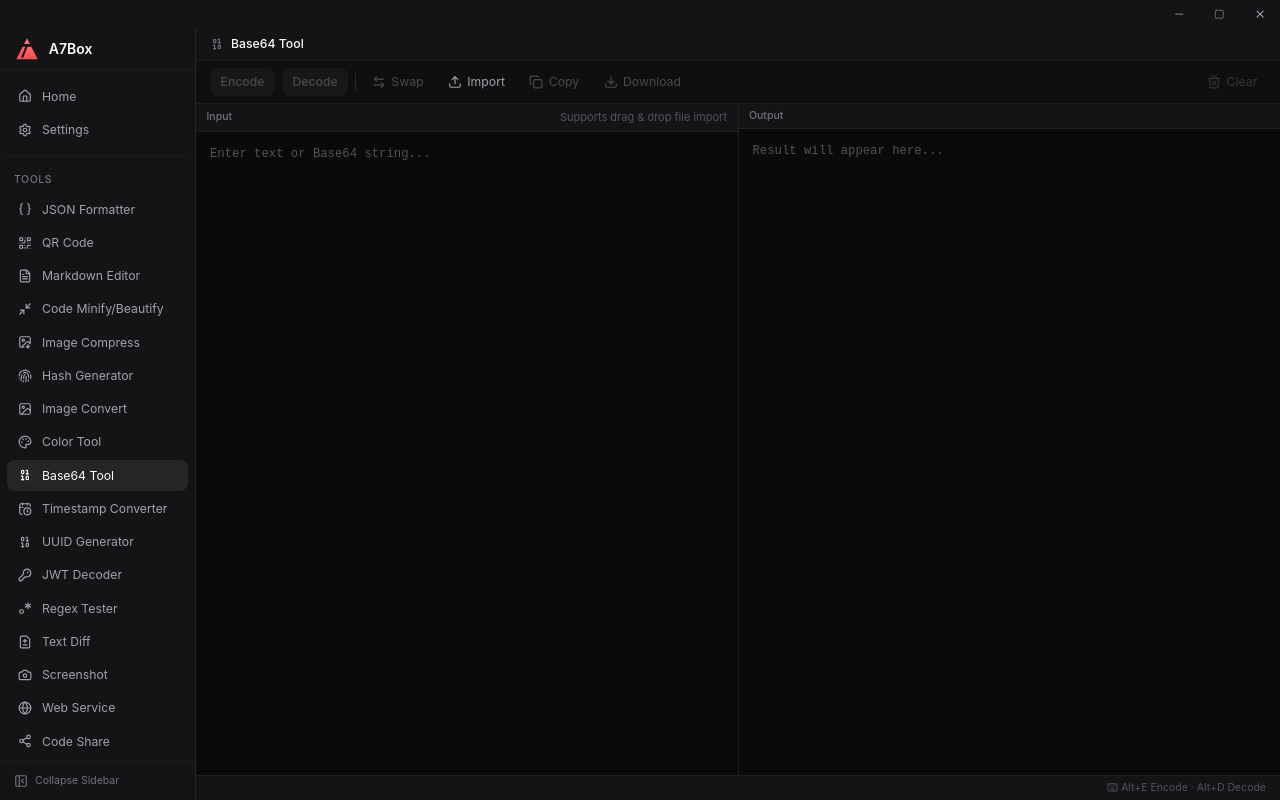
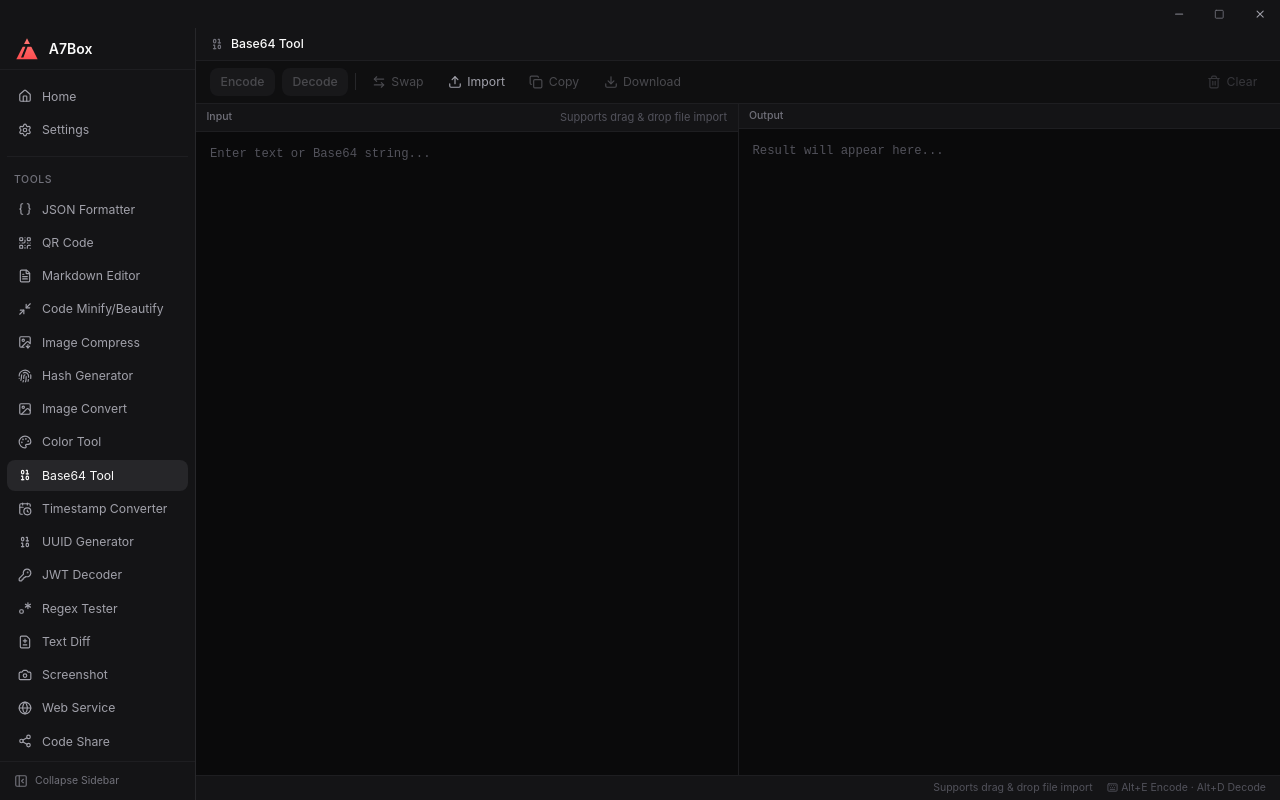
Before and after one commit to bluvenr/a7box, a React (Vite) app: page /base64-tool in a window 1280 px wide. Built offline with nearby package versions, Linux system fonts and the light colour scheme.

Commit message:
fix(base64-tool): add drag hint indicator to toolbar area

```diff
--- a/src/modules/base64-tool/Base64Tool.tsx
+++ b/src/modules/base64-tool/Base64Tool.tsx
@@ -575,6 +575,9 @@ export default function Base64Tool() {
           </span>
         )}
         <div className="flex-1" />
+        <span className="flex items-center gap-1 text-text-disabled">
+          {t('modules.base64Tool.ui.dragHint')}
+        </span>
         <span className="ml-auto flex items-center gap-1 text-text-disabled">
           <Keyboard size={11} />
           <span>
```
